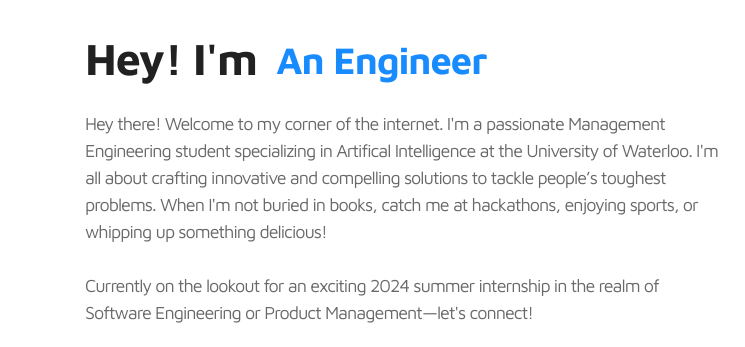
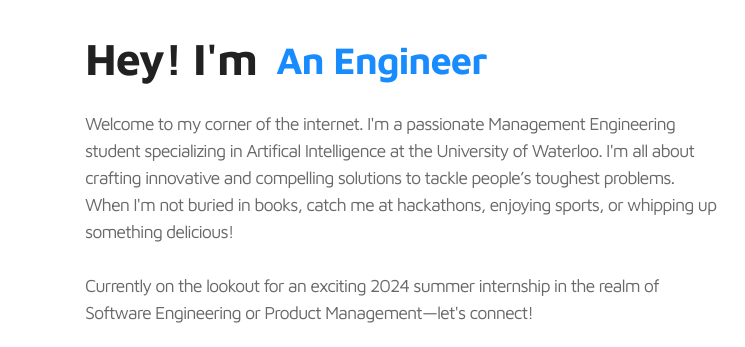
Before and after one commit to snehshah102/PersonalWebsite, a plain HTML site: page index.html in a window 1280 px wide. Shown: the part 190-537 px from the top of the page, 0-745 px from the left. Drawn offline with Linux system fonts and the light colour scheme; grey boxes are pictures that could not be loaded.

Commit message:
name change

```diff
--- a/index.html
+++ b/index.html
@@ -66,7 +66,7 @@
               </div>
             </h1>
 
-            <p>Hey there! Welcome to my corner of the internet. I'm a passionate Management Engineering student specializing in Artifical Intelligence at the University of Waterloo. I'm all about crafting innovative and compelling solutions to tackle people’s toughest problems. When I'm not buried in books, catch me at hackathons, enjoying sports, or whipping up something delicious! <br />  <br /> Currently on the lookout for an exciting 2024 summer internship in the realm of Software Engineering or Product Management—let's connect!</p>
+            <p>Welcome to my corner of the internet. I'm a passionate Management Engineering student specializing in Artifical Intelligence at the University of Waterloo. I'm all about crafting innovative and compelling solutions to tackle people’s toughest problems. When I'm not buried in books, catch me at hackathons, enjoying sports, or whipping up something delicious! <br />  <br /> Currently on the lookout for an exciting 2024 summer internship in the realm of Software Engineering or Product Management—let's connect!</p>
 
             <div class="custom-btn-group mt-4">
               <a href="https://docs.google.com/document/d/1wMuNsK65ULltHsCG9COCgRoXHJLVzBFCgLdlIXtabN0/edit?usp=sharing" target="_blank" class="btn mr-lg-2 custom-btn"><i
```
